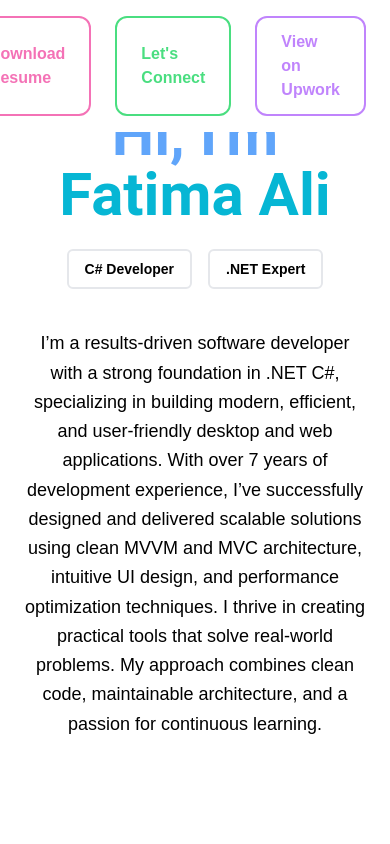
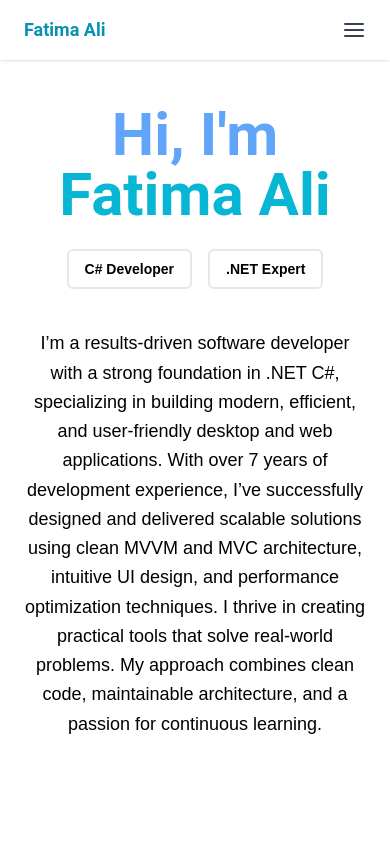
Before and after one commit to fatematahir10/Portfolio, a React (Vite) app: page / in a window 390 px wide. Shown: the top 844 px of the page. Built offline with nearby package versions, Linux system fonts and the light colour scheme.

Commit message:
Fixed navbar for mobile version

```diff
--- a/src/components/Navbar.tsx
+++ b/src/components/Navbar.tsx
@@ -1,23 +1,34 @@
-import React from 'react';
+import React, { useState } from "react";
+import { FiMenu, FiX } from "react-icons/fi";
 
 const Navbar: React.FC = () => {
+  const [isOpen, setIsOpen] = useState(false);
+
   return (
-          <nav
-          id="navbar"
-          className="fixed top-0 left-0 w-full z-50 py-4 px-6 bg-white"
+    <nav className="fixed top-0 left-0 w-full z-50 bg-white shadow">
+      <div className="flex items-center justify-between px-6 py-4">
+        <h1 className="text-lg font-bold text-cyan-600">Fatima Ali</h1>
+
+        {/* Hamburger Button */}
+        <button
+          className="sm:hidden text-2xl text-gray-700"
+          onClick={() => setIsOpen(!isOpen)}
         >
-            <div className="flex justify-end gap-6">
+          {isOpen ? <FiX /> : <FiMenu />}
+        </button>
+
+        {/* Desktop Menu */}
+        <div className="hidden sm:flex gap-6">
           <a
             href="/Resume.pdf"
             download
-                className="inline-flex items-center gap-2 px-6 py-3 border-2 border-pink-400 text-pink-400 font-semibold rounded-xl hover:bg-pink-500 hover:text-black transition-all duration-300"
+            className="px-4 py-2 border-2 border-pink-400 text-pink-400 font-semibold rounded-xl hover:bg-pink-500 hover:text-black transition-all duration-300"
           >
             Download Resume
           </a>
-
           <a
             href="mailto:fatematahir96@example.com"
-                className="inline-flex items-center gap-2 px-6 py-3 border-2 border-green-400 text-green-400 font-semibold rounded-xl hover:bg-green-500 hover:text-black transition-all duration-300"
+            className="px-4 py-2 border-2 border-green-400 text-green-400 font-semibold rounded-xl hover:bg-green-500 hover:text-black transition-all duration-300"
           >
             Let's Connect
           </a>
@@ -25,11 +36,39 @@ const Navbar: React.FC = () => {
             href="https://www.upwork.com/freelancers/fatematahir?mp_source=share"
             target="_blank"
             rel="noopener noreferrer"
-                className="inline-flex items-center gap-2 px-6 py-3 border-2 border-purple-400 text-purple-400 font-semibold rounded-xl hover:bg-purple-500 hover:text-black transition-all duration-300"
+            className="px-4 py-2 border-2 border-purple-400 text-purple-400 font-semibold rounded-xl hover:bg-purple-500 hover:text-black transition-all duration-300"
           >
             View on Upwork
           </a>
         </div>
+      </div>
+
+      {/* Mobile Dropdown Menu */}
+      {isOpen && (
+        <div className="flex flex-col items-center gap-4 pb-6 sm:hidden">
+          <a
+            href="/Resume.pdf"
+            download
+            className="px-4 py-2 border-2 border-pink-400 text-pink-400 font-semibold rounded-xl hover:bg-pink-500 hover:text-black transition-all duration-300 w-3/4 text-center"
+          >
+            Download Resume
+          </a>
+          <a
+            href="mailto:fatematahir96@example.com"
+            className="px-4 py-2 border-2 border-green-400 text-green-400 font-semibold rounded-xl hover:bg-green-500 hover:text-black transition-all duration-300 w-3/4 text-center"
+          >
+            Let's Connect
+          </a>
+          <a
+            href="https://www.upwork.com/freelancers/fatematahir?mp_source=share"
+            target="_blank"
+            rel="noopener noreferrer"
+            className="px-4 py-2 border-2 border-purple-400 text-purple-400 font-semibold rounded-xl hover:bg-purple-500 hover:text-black transition-all duration-300 w-3/4 text-center"
+          >
+            View on Upwork
+          </a>
+        </div>
+      )}
     </nav>
   );
 };
```
Lines whose indentation alone changed are shown as unchanged.
